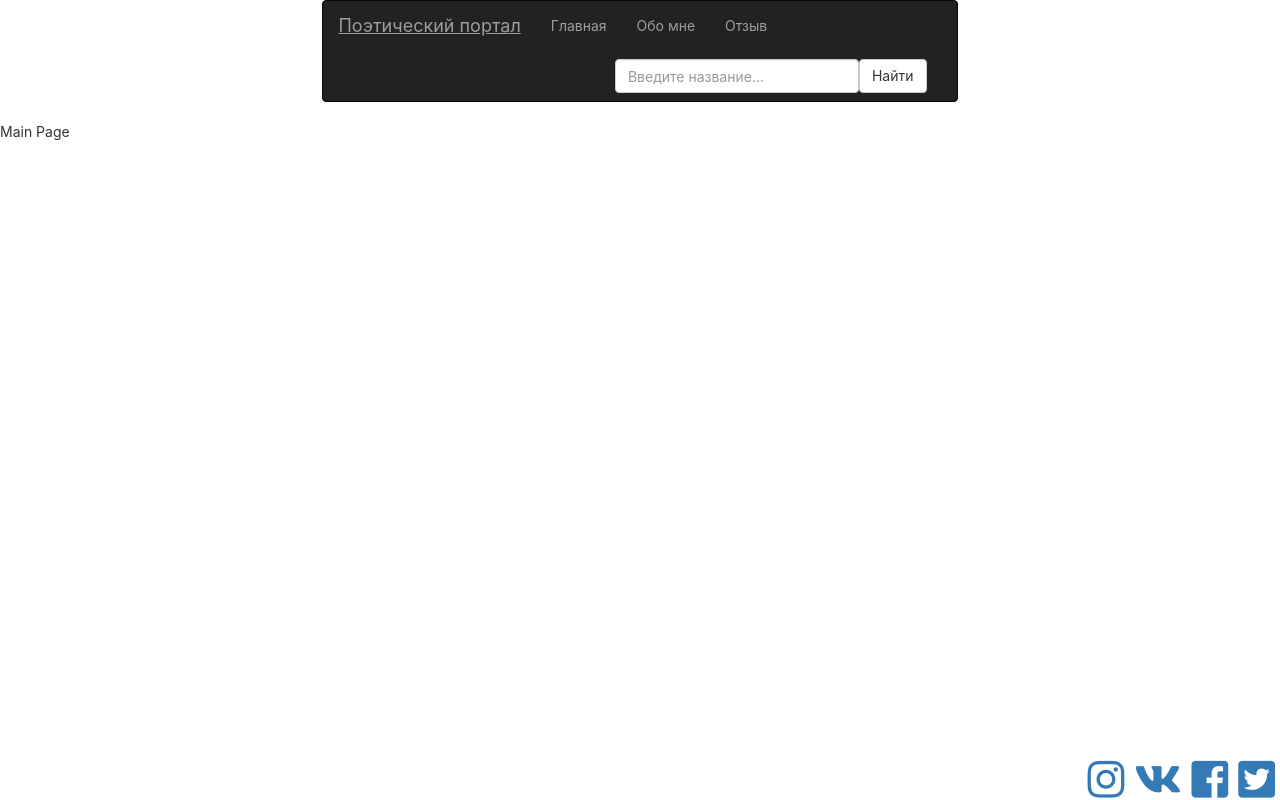
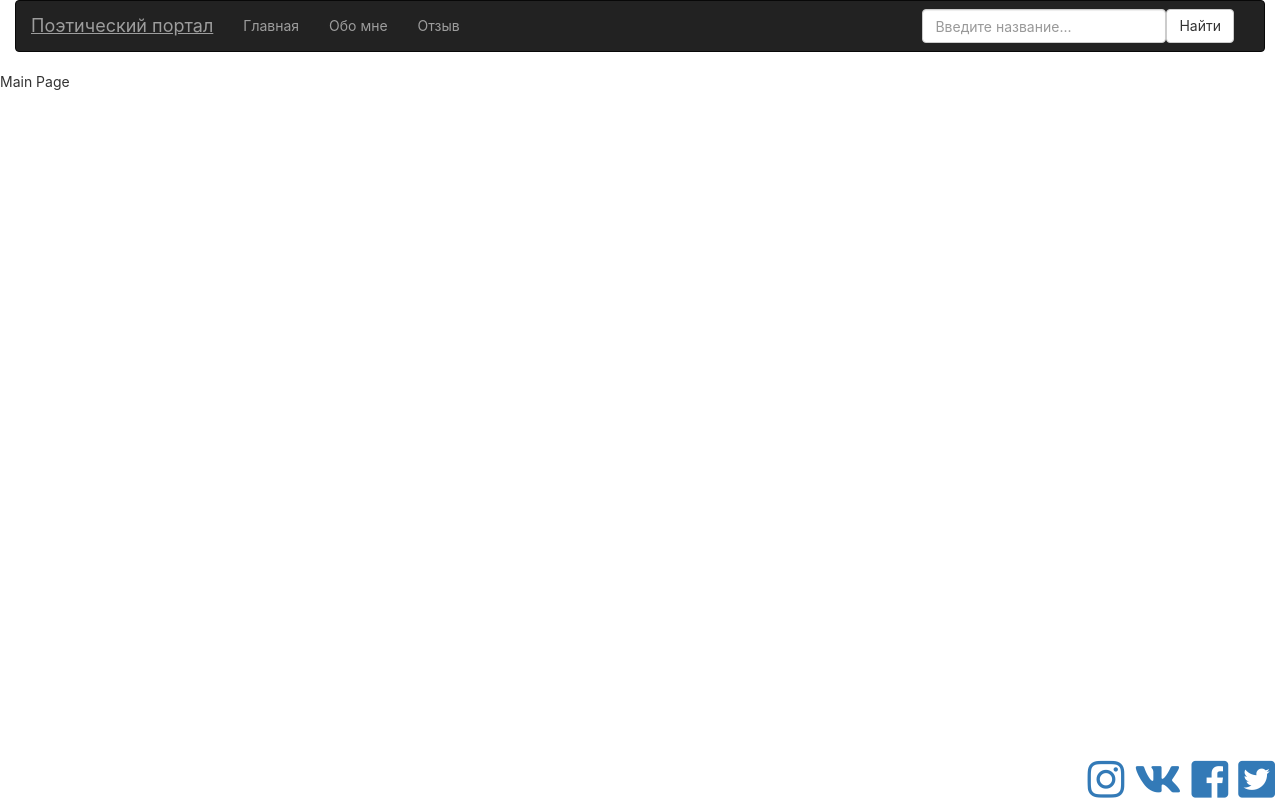
Before and after one commit to DunaevViktor/PoetryPortal, a React (Create React App) app: page / in a window 1280 px wide. Built offline with nearby package versions, Linux system fonts and the light colour scheme.

Commit message:
add Links

```diff
--- a/src/components/Header.js
+++ b/src/components/Header.js
@@ -1,5 +1,6 @@
 import React, { Component } from "react";
 import { ROUTES } from "../route";
+import { Link } from 'react-router-dom'
 
 const LINKS = {
   poetryPortal: ROUTES.posts,
@@ -11,8 +12,12 @@ const LINKS = {
 class Header extends Component {
   render() {
     return (
-      <header className="container-fluid">
-        <nav className="navbar navbar-inverse navbar-default" role="navigation">
+      <header>
+        <div className="container-fluid">
+          <nav
+            className="navbar navbar-inverse navbar-default"
+            role="navigation"
+          >
             <div className="container-fluid">
               <div className="navbar-header">
                 <button
@@ -26,9 +31,9 @@ class Header extends Component {
                   <span className="icon-bar" />
                   <span className="icon-bar" />
                 </button>
-              <a className="navbar-brand" href={LINKS.poetryPortal}>
+                <Link className="navbar-brand" to={LINKS.poetryPortal}>
                   <u>Поэтический портал</u>
-              </a>
+                </Link>
               </div>
 
               <div
@@ -37,13 +42,13 @@ class Header extends Component {
               >
                 <ul className="nav navbar-nav">
                   <li>
-                  <a href={LINKS.mainPage}>Главная</a>
+                    <Link to={LINKS.mainPage}>Главная</Link>
                   </li>
                   <li>
-                  <a href={LINKS.aboutMe}>Обо мне</a>
+                    <Link to={LINKS.aboutMe}>Обо мне</Link>
                   </li>
                   <li>
-                  <a href={LINKS.feedback}>Отзыв</a>
+                    <Link to={LINKS.feedback}>Отзыв</Link>
                   </li>
                 </ul>
                 <form className="navbar-form navbar-right" role="search">
@@ -61,6 +66,7 @@ class Header extends Component {
               </div>
             </div>
           </nav>
+        </div>
       </header>
     );
   }
```
Lines whose indentation alone changed are shown as unchanged.
